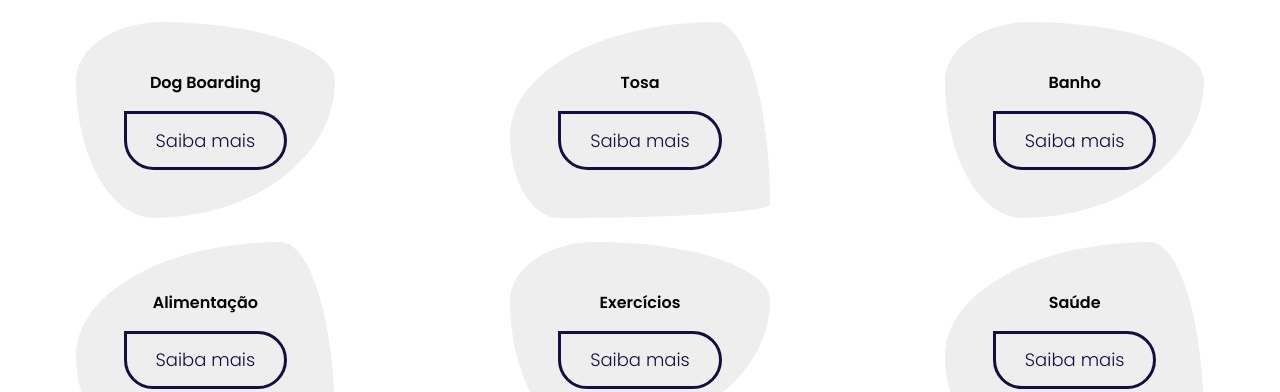
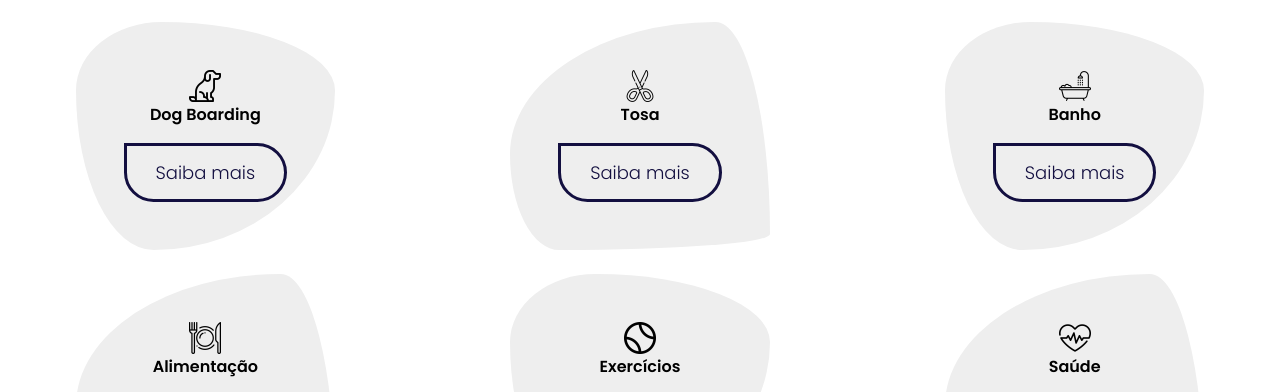
Before and after one commit to Bruno0M/site_meu_xodo, a plain HTML site: page pages/servicos.html in a window 1280 px wide. Shown: the part 702-1094 px from the top of the page. Drawn offline with Linux system fonts and the light colour scheme; files whose address does not match are found by name.

Commit message:
Update servicos.html

```diff
--- a/pages/servicos.html
+++ b/pages/servicos.html
@@ -39,7 +39,7 @@
   <section class="servicos">
     <img class="component-bg" src="../images/component-servico.png" alt="">
     <div class="btn-container">
-      <a href="pages/contato.html" class="btn">Contato</a>
+      <a href="../pages/contato.html" class="btn">Contato</a>
     </div>
     <div class="content-servicos">
       <p>No <strong>Meu Xodó</strong>, oferecemos uma variedade de serviços de <strong>alta qualidade</strong> para cuidar
@@ -51,32 +51,32 @@
 
   <div class="container-servicos">
     <div class="box-servicos">
-      <img class="icon-servico" src="images/dog-icon.png" alt="">
+      <img class="icon-servico" src="../images/dog-icon.png" alt="">
       <h4>Dog Boarding</h4>
       <a class="btn-saiba-mais" href="#">Saiba mais</a>
     </div>
     <div class="box-servicos box-radius2">
-      <img class="icon-servico" src="images/tesoura-icon.png" alt="">
+      <img class="icon-servico" src="../images/tesoura-icon.png" alt="">
       <h4>Tosa</h4>
       <a class="btn-saiba-mais" href="#">Saiba mais</a>
     </div>
     <div class="box-servicos">
-      <img class="icon-servico" src="images/banheira-icon.png" alt="">
+      <img class="icon-servico" src="../images/banheira-icon.png" alt="">
       <h4>Banho</h4>
       <a class="btn-saiba-mais" href="#">Saiba mais</a>
     </div>
     <div class="box-servicos box-radius2">
-      <img class="icon-servico" src="images/food-icon.png" alt="">
+      <img class="icon-servico" src="../images/food-icon.png" alt="">
       <h4>Alimentação</h4>
       <a class="btn-saiba-mais" href="#">Saiba mais</a>
     </div>
     <div class="box-servicos">
-      <img class="icon-servico" src="images/ball-icon.png" alt="">
+      <img class="icon-servico" src="../images/ball-icon.png" alt="">
       <h4>Exercícios</h4>
       <a class="btn-saiba-mais" href="#">Saiba mais</a>
     </div>
     <div class="box-servicos box-radius2">
-      <img class="icon-servico" src="images/heart-icon.png" alt="">
+      <img class="icon-servico" src="../images/heart-icon.png" alt="">
       <h4>Saúde</h4>
       <a class="btn-saiba-mais" href="#">Saiba mais</a>
     </div>
@@ -89,10 +89,6 @@
 
   <div class="container-footer">
     <p>Site desenvolvido como projeto final da disciplina de Introdução a Tecnologia Web. 1º período - Sistemas de Informação - 2023.1<br>Centro Universitário do Rio São Francisco - UniRios / Paulo Afonso - BA<br>Aluno: Bruno de Medeiros Rodrigues.</p>
-    <!-- <p>Site desenvolvido como projeto final da disciplina de Introdução à Tecnologia Web<br>
-      1º período do curso de Sistema de Informação - Semestre: 2023.1<br>
-      Centro Universitário do Rio São Francisco - UniRios / Paulo Afonso - BA<br>
-      Aluno(a): Seu nome completo  -->
     <div class="container-icons">
       <a href="https://www.instagram.com/_bruno.medeiros/" target="_blank"><img class="icon-logo" src="../images/instagram-logo.png" alt=""></a>
       <a href="https://api.whatsapp.com/send?phone=5575988423632" target="_blank"><img class="icon-logo" src="../images/whatsapp-logo.png"
```
